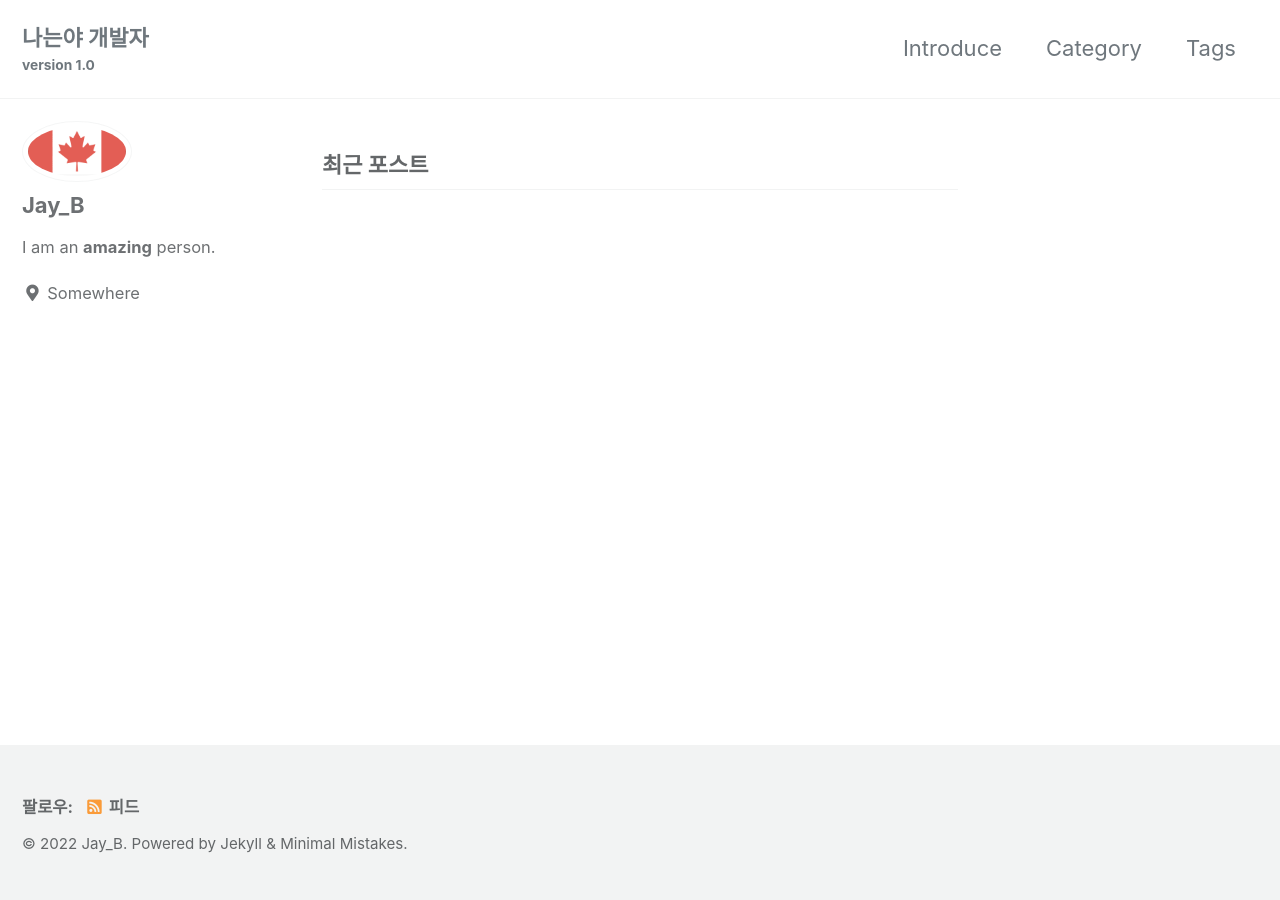
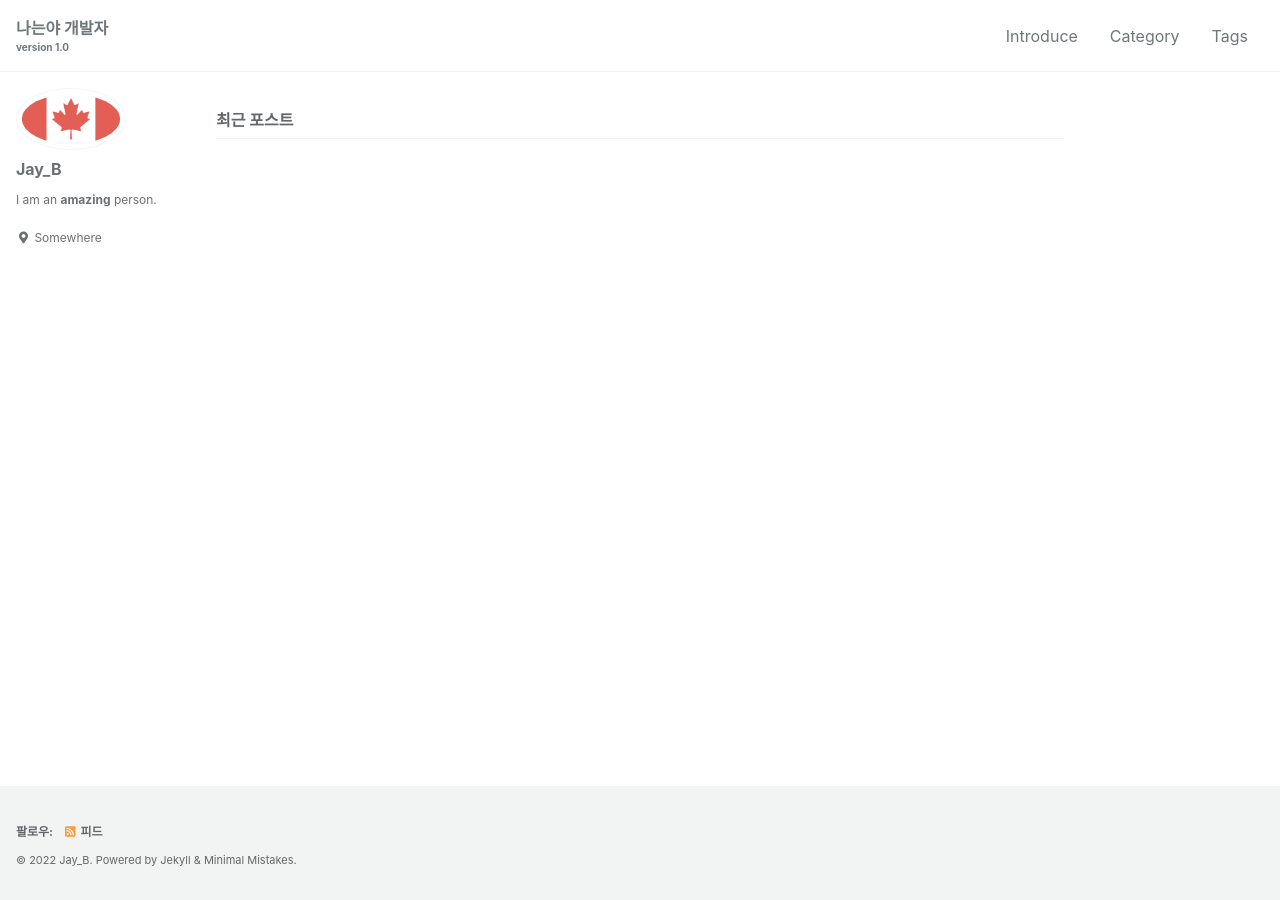
Before and after one commit to LimJunBeom/jayb.github.io, a Jekyll site: the page built from index.html, in a window 1280 px wide. Built offline with Jekyll 4.4.1, drawn with Linux system fonts in a browser that asks for light colours; cached includes are drawn as plain includes; the list of posts is cut into pages by our own code.

Commit message:
fabicon update

```diff
--- a/_config.yml
+++ b/_config.yml
@@ -24,7 +24,7 @@
 url                      : "https://limjunbeom.github.io/jayb.github.io/"
 baseurl                  : # the subpath of your site, e.g. "/blog"
 repository               : "https://github.com/LimJunBeom/jayb.github.io"
-teaser                   : # path of fallback teaser image, e.g. "/assets/images/500x300.png"
+teaser                   : "/docs/assets/images/500x300.png" # path of fallback teaser image, e.g. "/assets/images/500x300.png"
 logo                     : # path of logo image to display in the masthead, e.g. "/assets/images/88x88.png"
 masthead_title           : "나는야 개발자"
 # breadcrumbs            : false # true, false (default)
--- a/_includes/head/custom.html
+++ b/_includes/head/custom.html
@@ -1,5 +1,12 @@
 <!-- start custom head snippets -->
 
 <!-- insert favicons. use https://realfavicongenerator.net/ -->
+<link rel="apple-touch-icon" sizes="180x180" href="{{site.baseurl}}/assets/logo.ico/apple-touch-icon.png">
+<link rel="icon" type="image/png" sizes="32x32" href="{{site.baseurl}}/assets/logo.ico/favicon-32x32.png">
+<link rel="icon" type="image/png" sizes="16x16" href="{{site.baseurl}}/assets/logo.ico/favicon-16x16.png">
+<link rel="manifest" href="{{site.baseurl}}/assets/logo.ico/site.webmanifest">
+<link rel="mask-icon" href="{{site.baseurl}}/assets/logo.ico/safari-pinned-tab.svg" color="#5bbad5">
+<meta name="msapplication-TileColor" content="#da532c">
+<meta name="theme-color" content="#ffffff">
 
 <!-- end custom head snippets -->
--- a/_sass/minimal-mistakes/_base.scss
+++ b/_sass/minimal-mistakes/_base.scss
@@ -126,6 +126,8 @@
 /* links */
 
 a {
+  text-decoration: none;
+
   &:focus {
     @extend %tab-focus;
   }
--- a/_sass/minimal-mistakes/_reset.scss
+++ b/_sass/minimal-mistakes/_reset.scss
@@ -8,18 +8,18 @@
   /* apply a natural box layout model to all elements */
   box-sizing: border-box;
   background-color: $background-color;
-  font-size: 16px;
+  font-size: 16px;                    //16px
 
   @include breakpoint($medium) {
-    font-size: 18px;
+    font-size: 16px;                  //18px
   }
 
   @include breakpoint($large) {
-    font-size: 20px;
+    font-size: 16px;                  //20px
   }
 
   @include breakpoint($x-large) {
-    font-size: 22px;
+    font-size: 16px;                  //22px
   }
 
   -webkit-text-size-adjust: 100%;
--- a/_sass/minimal-mistakes/_variables.scss
+++ b/_sass/minimal-mistakes/_variables.scss
@@ -155,9 +155,9 @@
    Grid
    ========================================================================== */
 
-$right-sidebar-width-narrow: 200px !default;
-$right-sidebar-width: 300px !default;
-$right-sidebar-width-wide: 400px !default;
+$right-sidebar-width-narrow: 100px !default; //200
+$right-sidebar-width: 200px !default;        //300
+$right-sidebar-width-wide: 250px !default;   //400
 
 /*
    Other
```
Also changed, not shown: assets/logo.ico/browserconfig.xml (added, +9 -0 lines), assets/logo.ico/android-chrome-192x192.png (added), assets/logo.ico/android-chrome-512x512.png (added), assets/logo.ico/apple-touch-icon.png (added), assets/logo.ico/favicon-16x16.png (added), assets/logo.ico/favicon-32x32.png (added), assets/logo.ico/favicon.ico (added), assets/logo.ico/mstile-150x150.png (added), assets/logo.ico/safari-pinned-tab.svg (added), assets/logo.ico/site.webmanifest (added).
